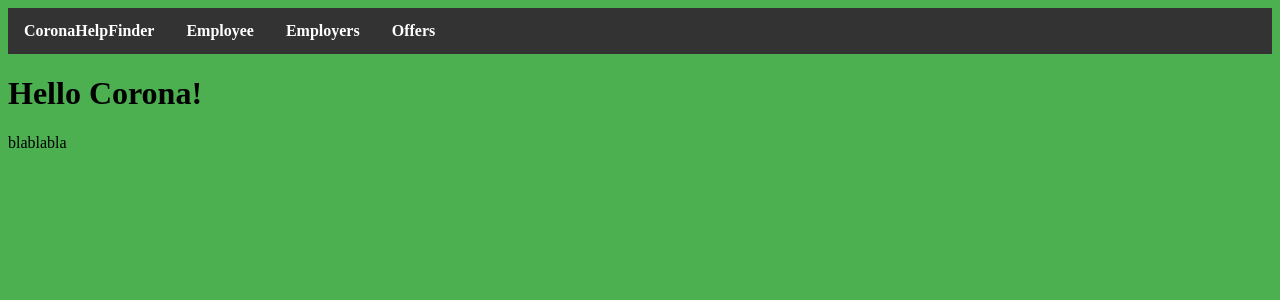
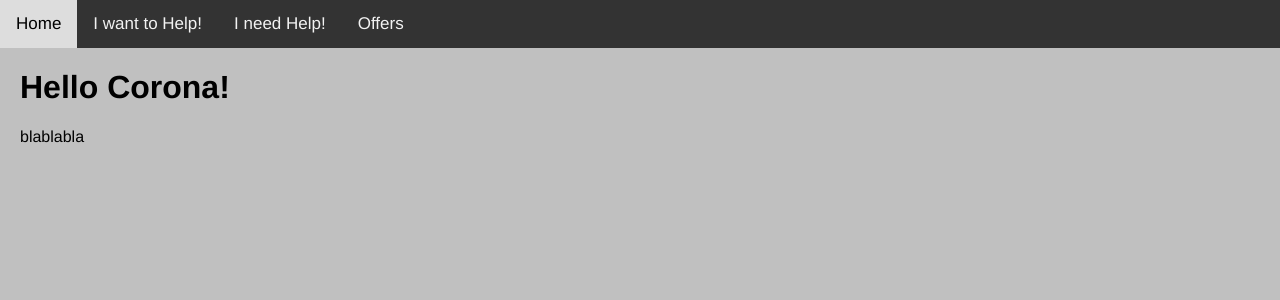
Before and after one commit to skehoe3/corona_solutions, a Flask app: page / in a window 1280 px wide. Shown: the top 300 px of the page. Run offline with Flask 2, Linux system fonts and the light colour scheme.

Commit message:
feature/css_rework - nicer colors

```diff
--- a/static/css/template.css
+++ b/static/css/template.css
@@ -1,30 +1,48 @@
-ul {
-    list-style-type: none;
-    margin: 0;
-    padding: 0;
-    overflow: hidden;
-    background-color: #333;
+header{
+    margin: 0px;
+    padding: 0px;
+    background-color: #C0C0C0;
 }
 
-li {
-    float: left;
+body{
+    font-family: Helvetica,Arial,sans-serif;
+    margin: 0px;
+    padding: 0px;
+    background-color: #C0C0C0;
 }
 
-li a {
-    display: block;
-    color: white;
+div.content{
+    margin: 20px;
+    padding: 0px;
+}
+
+/* Add a black background color to the top navigation */
+.topnav {
+    font-family: Helvetica,Arial,sans-serif;
+    background-color: #333;
+    overflow: hidden;
+  }
+
+/* Style the links inside the navigation bar */
+.topnav a {
+    float: left;
+    color: #f2f2f2;
     text-align: center;
     padding: 14px 16px;
     text-decoration: none;
+    font-size: 17px;
 }
 
- /* Change the link color to #111 (black) on hover */
-li a:hover {
-    background-color: #111;
+/* Change the color of links on hover */
+.topnav a:hover {
+    background-color: #ddd;
+    color: black;
 }
 
-body {
+/* Add a color to the active/current link */
+.topnav a.active {
     background-color: #4CAF50;
+    color: white;
 }
 
 table.blueTable {
--- a/templates/index.html
+++ b/templates/index.html
@@ -5,12 +5,12 @@
     <title>Corna Page</title>
   </head>
   <body>
-    {% extends "template.html" %}
-    {% block content %}
-
-    <h1> Hello Corona! </h1>
-    <p> blablabla</p>
-
-    {% endblock %}
+      {% extends "template.html" %}
+      {% block content %}
+        <div class=content>
+            <h1> Hello Corona! </h1>
+            <p> blablabla</p>
+        </div>
+        {% endblock %}
   </body>
 </html>
--- a/templates/template.html
+++ b/templates/template.html
@@ -7,20 +7,15 @@
  </head>
  <body>
     <header>
-      <div class="container">
-        <strong><nav>
-          <ul class="menu">
-            <li><a href="{{ url_for('index') }}">CoronaHelpFinder</a></li>
-            <li><a href="{{ url_for('employees') }}">Employee</a></li>
-            <li><a href="{{ url_for('employers') }}">Employers</a></li>
-            <li><a href="{{ url_for('offers') }}">Offers</a></li>
-          </ul>
-        </nav></strong>
+      <div class="topnav">
+        <a href="{{ url_for('index') }}">Home</a>
+        <a target="_blank" rel="noopener noreferrer" href="https://docs.google.com/forms/d/e/1FAIpQLSfD6t6Ab-oD2sAro54oPbc9zba3YZzzOFC2YW_Q-Cf3LIeOYw/viewform">I want to Help!</a>
+        <a target="_blank" rel="noopener noreferrer" href="https://docs.google.com/forms/d/e/1FAIpQLSfD6t6Ab-oD2sAro54oPbc9zba3YZzzOFC2YW_Q-Cf3LIeOYw/viewform">I need Help!</a>
+        <a href="{{ url_for('offers') }}">Offers</a>
       </div>
     </header>
 
     {% block content %}
     {% endblock %}
-
  </body>
 </html>
```
